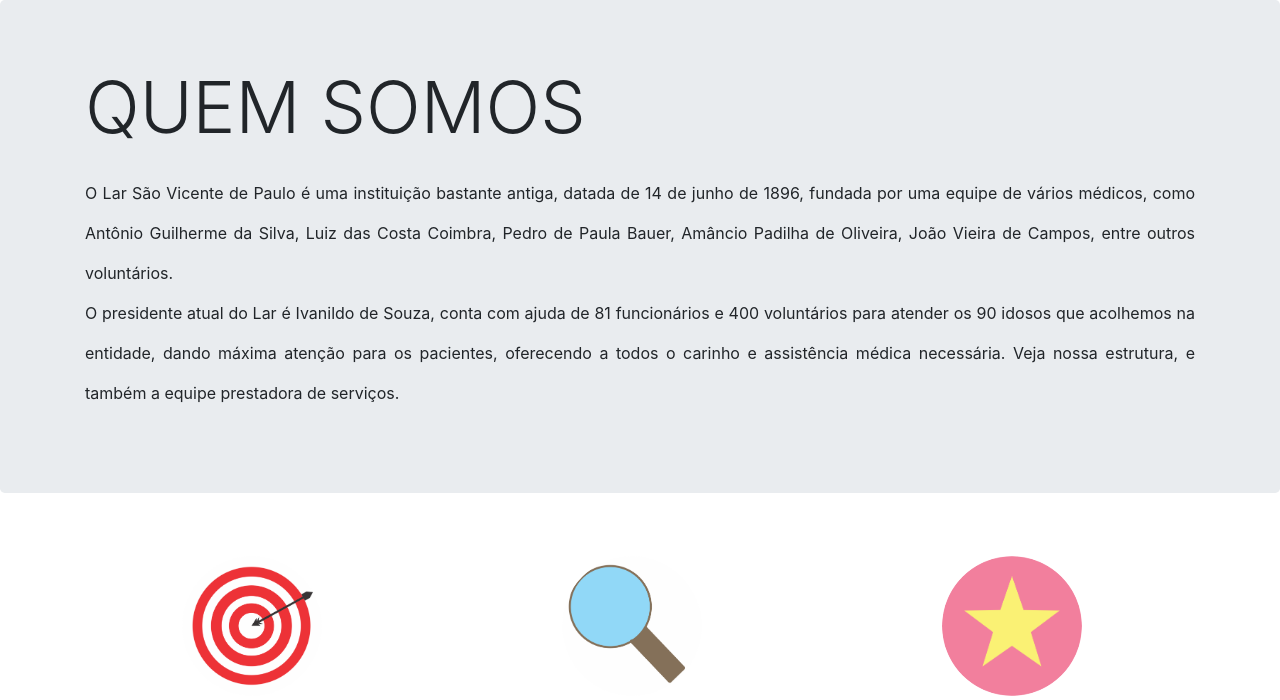
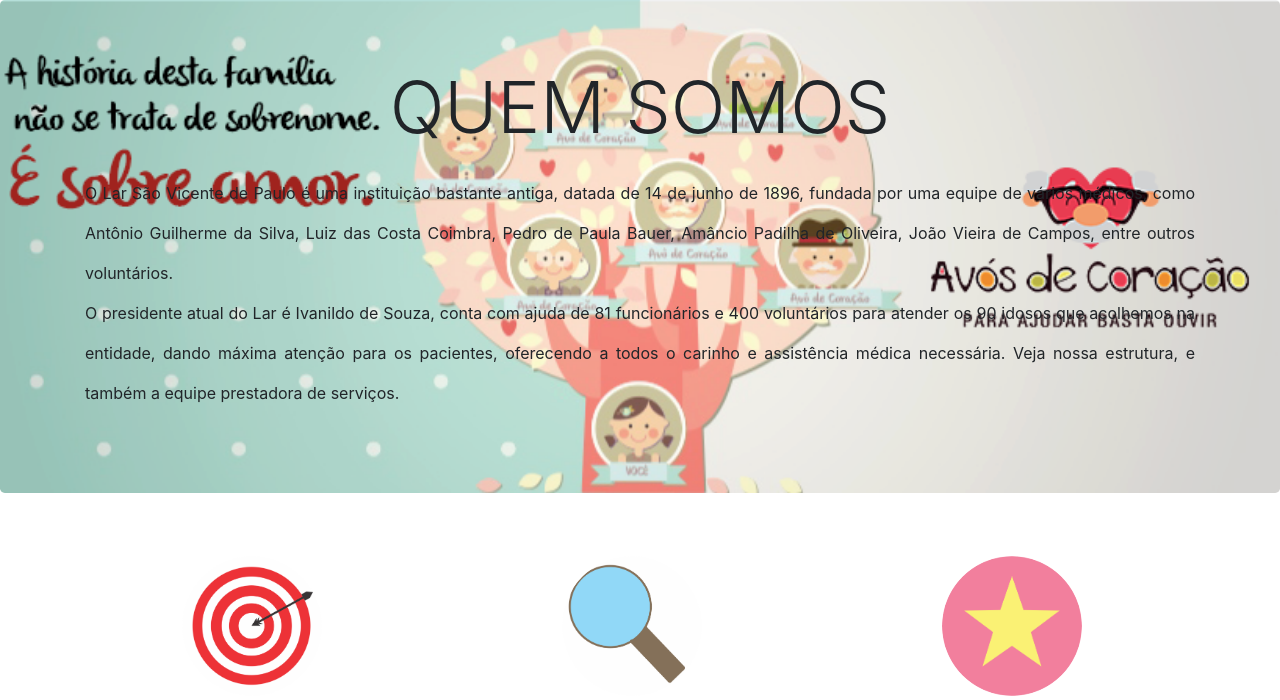
Before and after one commit to GregMasterBr/larsaovicentedepaula.com.br, a PHP site: page /quem-somos in a window 1280 px wide. Shown: the part 56-756 px from the top of the page. Run offline with PHP 8.4, Linux system fonts and the light colour scheme; some libraries are stand-ins or nearby versions.

Commit message:
atualizacao de imagens

```diff
--- a/css/leis.css
+++ b/css/leis.css
@@ -77,5 +77,5 @@ footer p {
   background:blue url('../img/leis/leis.jpg');
   background-repeat: no-repeat;
   background-size:cover;
-
+  background-position: 50% 50%;
 }
--- a/css/quem-somos.css
+++ b/css/quem-somos.css
@@ -18,3 +18,10 @@
 .text-muted{
 	color: #fff !important;
 }
+
+.text-center{
+  background:blue url('../img/quem-somos/fundo.png');
+  background-repeat: no-repeat;
+  background-size:cover;
+  background-position: 50% 50%;
+}
--- a/leis/index.php
+++ b/leis/index.php
@@ -20,7 +20,7 @@
 
 
  <!--Album-->
-<header>
+
 
     <main role="main">
 
@@ -64,7 +64,7 @@
             <p><a class="btn btn-secondary" href="http://www.observatorionacionaldoidoso.fiocruz.br/biblioteca/_livros/18.pdf" target="blank" role="button">Veja o Documentos &raquo;</a></p>
           </div>
         </div>
-
+        </div>
 
 
     </main>
--- a/quem-somos/index.php
+++ b/quem-somos/index.php
@@ -20,7 +20,7 @@
 
     <main role="main">
       <!-- Main jumbotron for a primary marketing message or call to action -->
-      <div class="jumbotron">
+      <div class="jumbotron text-center">
         <div class="container">
           <h1 class="display-3">QUEM SOMOS</h1>
           <p class="paragrafo_quem_somos">O Lar São Vicente de Paulo é uma instituição bastante antiga, datada de 14 de junho de 1896, fundada por uma equipe de vários médicos, como Antônio Guilherme da Silva, Luiz das Costa Coimbra, Pedro de Paula Bauer, Amâncio Padilha de Oliveira, João Vieira de Campos, entre outros voluntários.<br>
```
Also changed, not shown: css/eventos.css (+7 -0 lines), img/eventos/Group-people.jpg (added), img/quem-somos/fundo.png (added).
